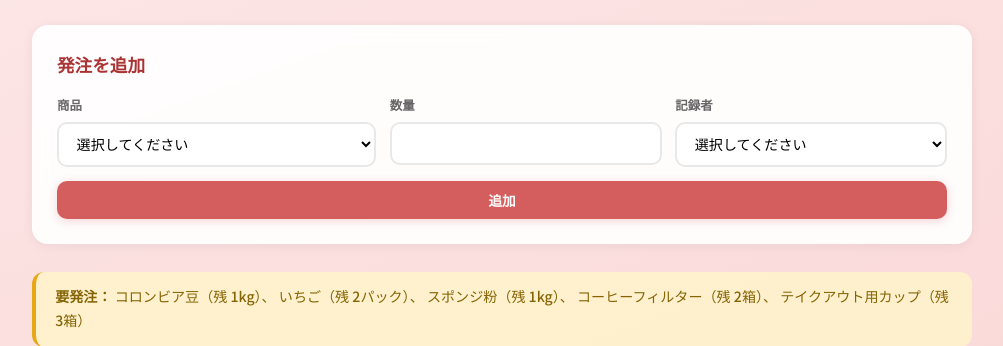
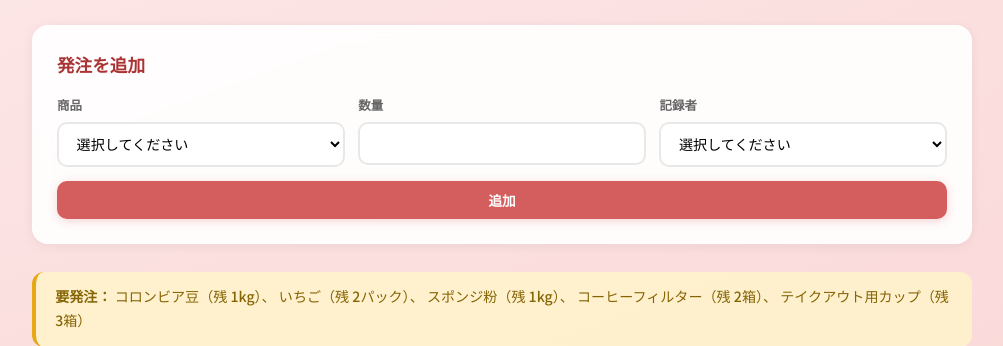
Before and after one commit to kangrunhyang-coder/cafe-inventory, a Flask app: page /order_list in a window 1280 px wide. Shown: the part 131-477 px from the top of the page, without its empty margins (138-1141 px from the left). Run offline with Flask 3, Linux system fonts and the light colour scheme; data comes from the database, SQL or seed files in the repository; data that the repository does not hold is empty.

Commit message:
フォーム入力欄のはみ出しを完全に修正
Co-Authored-By: Claude Opus 4.6 (1M context) <noreply@anthropic.com>

```diff
--- a/static/style.css
+++ b/static/style.css
@@ -384,6 +384,7 @@ tr:not(:last-child) td { border-bottom: 1px solid rgba(0,0,0,.05); }
     flex-direction: column;
     gap: 0.35rem;
     flex: 1;
+    min-width: 0;
 }
 
 .form-group label {
@@ -402,6 +403,8 @@ tr:not(:last-child) td { border-bottom: 1px solid rgba(0,0,0,.05); }
     background: #fff;
     transition: border-color .2s, box-shadow .2s;
     font-family: inherit;
+    width: 100%;
+    min-width: 0;
 }
 
 .form-group select:focus,
```
